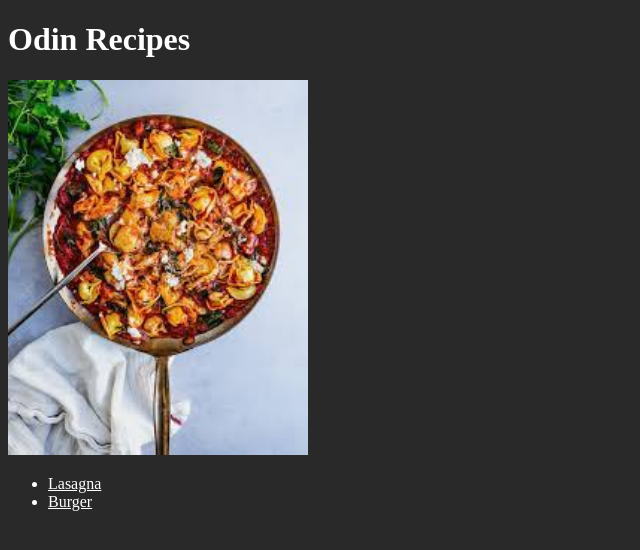
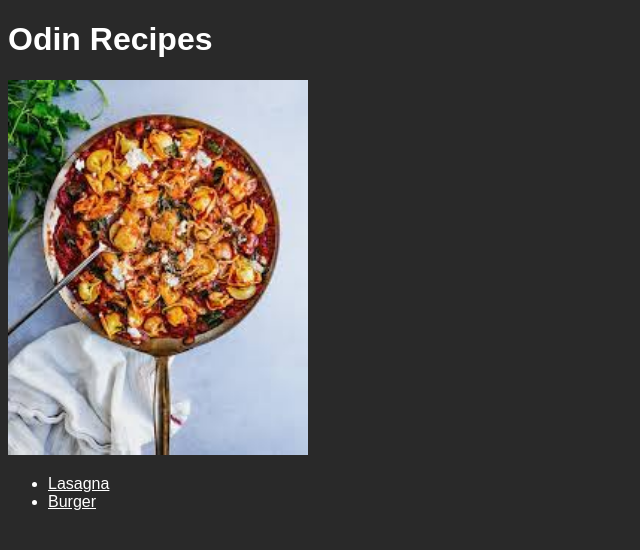
Before and after one commit to JonathanXu8/odin-recipes, a plain HTML site: page index.html in a window 1280 px wide. Shown: the whole page, without its empty margins (0-640 px from the left). Drawn offline with Linux system fonts and the light colour scheme.

Commit message:
bug fixes

```diff
--- a/styles.css
+++ b/styles.css
@@ -2,6 +2,7 @@
     background-color: rgb(41, 41, 41);
     color: rgb(255, 255, 255);
     text-align: left;
+    font-family: "copperplate", sans-serif;
 }
 
 img {
```
